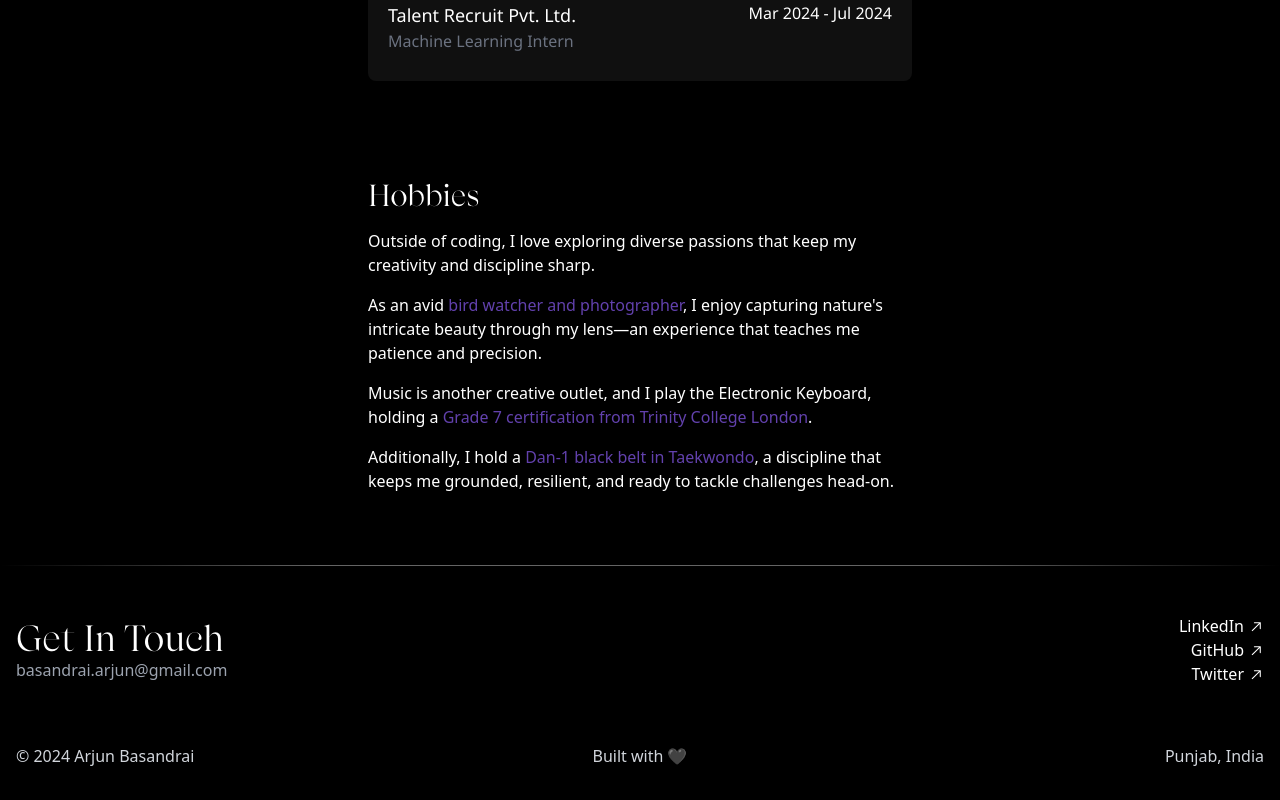
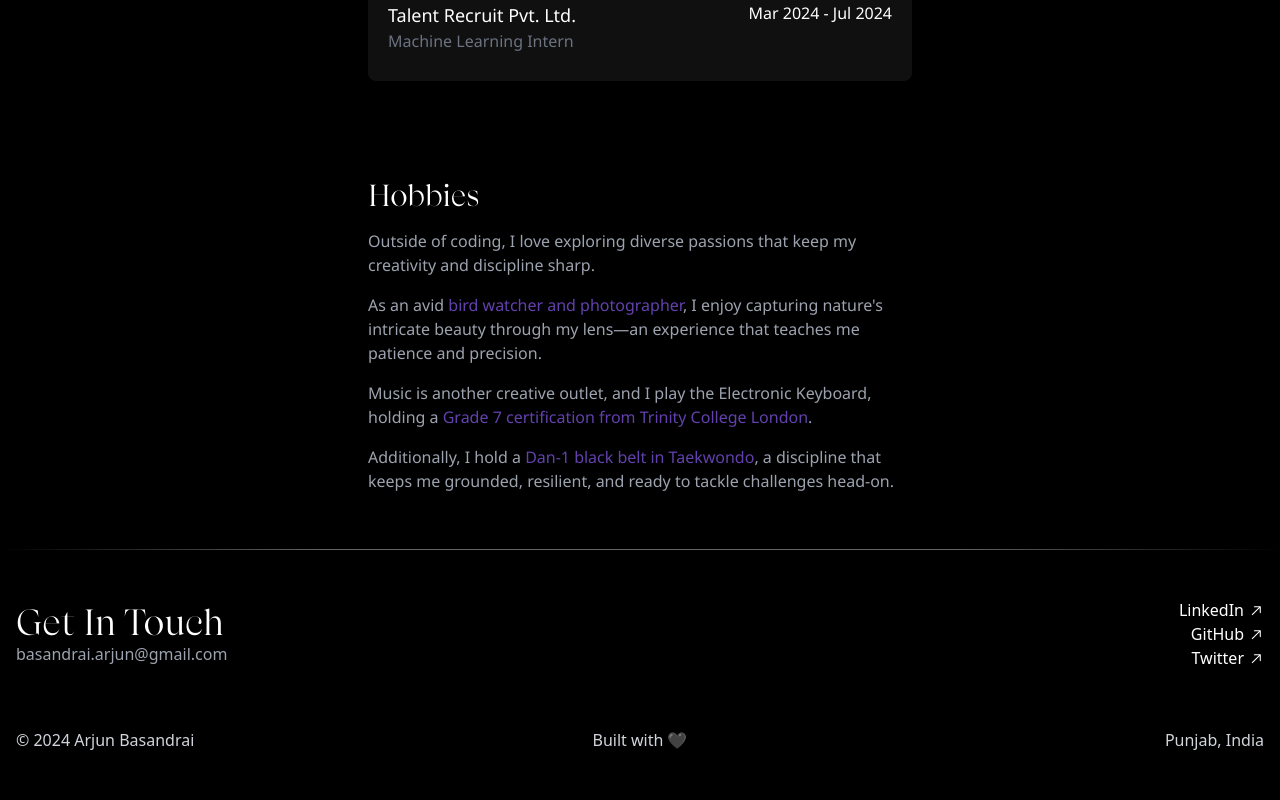
Before and after one commit to ArjunBasandrai/portfolio, a Next.js app: page /about in a window 1280 px wide. Shown: the part 838-1638 px from the top of the page. Built offline with nearby package versions, Linux system fonts and the light colour scheme.

Commit message:
feat: updated styles for hobbies

```diff
--- a/src/app/about/page.tsx
+++ b/src/app/about/page.tsx
@@ -60,10 +60,10 @@ export default function AboutPage() {
 
                 <div className="mt-12 mb-10 p-4">
                     <h4 className="text-3xl font-Apparel mb-4">Hobbies</h4>
-                    <p className="mb-4">Outside of coding, I love exploring diverse passions that keep my creativity and discipline sharp.</p>
-                    <p className="mb-4">As an avid <span className="text-violet-500/70">bird watcher and photographer</span>, I enjoy capturing nature&apos;s intricate beauty through my lens—an experience that teaches me patience and precision.</p>
-                    <p className="mb-4">Music is another creative outlet, and I play the Electronic Keyboard, holding a <span className="text-violet-500/70">Grade 7 certification from Trinity College London</span>.</p>
-                    <p className="mb-4">Additionally, I hold a <span className="text-violet-500/70">Dan-1 black belt in Taekwondo</span>, a discipline that keeps me grounded, resilient, and ready to tackle challenges head-on.</p>
+                    <p className="mb-4 text-gray-400 font-NotoSans">Outside of coding, I love exploring diverse passions that keep my creativity and discipline sharp.</p>
+                    <p className="mb-4 text-gray-400 font-NotoSans">As an avid <span className="text-violet-500/70">bird watcher and photographer</span>, I enjoy capturing nature&apos;s intricate beauty through my lens—an experience that teaches me patience and precision.</p>
+                    <p className="mb-4 text-gray-400 font-NotoSans">Music is another creative outlet, and I play the Electronic Keyboard, holding a <span className="text-violet-500/70">Grade 7 certification from Trinity College London</span>.</p>
+                    <p className="text-gray-400 font-NotoSans">Additionally, I hold a <span className="text-violet-500/70">Dan-1 black belt in Taekwondo</span>, a discipline that keeps me grounded, resilient, and ready to tackle challenges head-on.</p>
 
                 </div>
             </div>
```
